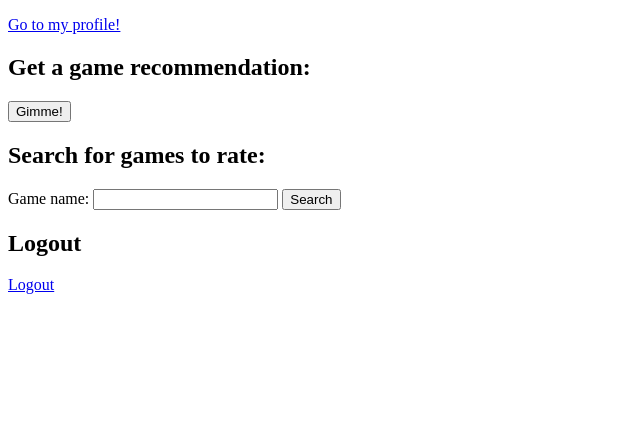
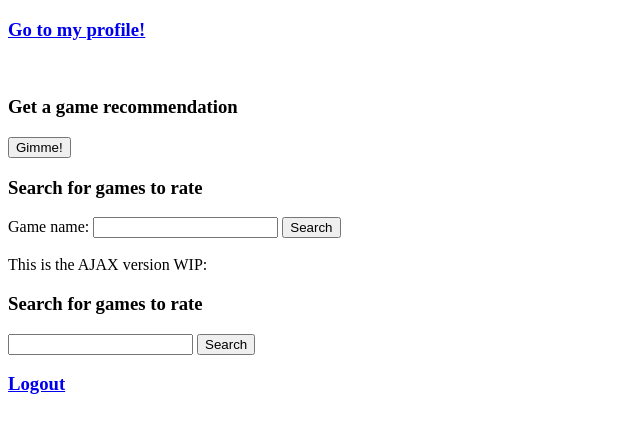
Before and after one commit to ceorourke/game_recommendations, a Flask app: page / in a window 1280 px wide. Shown: the top 433 px of the page, without its empty margins (0-640 px from the left). Run offline with Flask 2, Linux system fonts and the light colour scheme; the visitor is signed in with stand-in values (Sample User, id 1).

Commit message:
Got recommendations working, trying to show search results on homepage with AJAX

```diff
--- a/server.py
+++ b/server.py
@@ -34,75 +34,120 @@ def user_profile(user_id):
     """Show user profile"""
 
     user_info = User.query.filter_by(user_id=user_id).first()
+    account_created = user_info.account_created
+    account_created = str(account_created)[:11]
     system_info = UserSystem.query.filter_by(user_id=user_id).all()
     rating_info = db.session.query(Game.name, Rating.score).join(Rating).filter(Rating.user_id==user_id).all()
 
     return render_template("user_profile.html", user_info=user_info,
                                                 system_info=system_info,
-                                                rating_info=rating_info)
+                                                rating_info=rating_info,
+                                                account_created=account_created)
 
 @app.route("/recommendation")
 def get_recommendation():
     """Show a game the user would probably like"""
 
     recommendations = []
-    game_ids = db.session.query(Game.game_id).all()
-    # get maybe just the first 10 game ids to test!!
-    # game_ids = game_ids[0:30]
-    print "Printing first game id"
-    print game_ids[0][0]
+    games_info = []
 
-    current_user = session["user_id"]
-    target_user = users[current_user-1]
-    # target_game = game_ids[0]
+    for game in games:
+        sims = get_all_similarities(game)
+        raw_pred = predict(sims, users, game)
 
-    for target_game in game_ids:
-        print "Printing target_game"
-        print target_game
-        sims = get_similarities(target_user, target_game[0])
-        raw_pred = predict(sims, users, target_game)
+        if raw_pred > 3.0:
 
-        if raw_pred > 2.0:
-
-            recommendation = (target_game, raw_pred)
+            recommendation = (game, raw_pred)
             recommendations.append(recommendation)
 
-    one_rec = choice(recommendations)
-    game_info = Game.query.filter(Game.game_id==one_rec[0]).first()
-    game_info = game_info.name
-    print "Printing one_rec"
-    print one_rec
-    print type(one_rec)
-    percentage = raw_pred * 5
+    for rec in recommendations:
+        one_game_info = Game.query.filter(Game.game_id==rec[0]).first()
+        name = one_game_info.name
+        percentage = round(rec[1] * 20, 2)
+        games_info.append({"name": name, "percentage": percentage})
+    print "Printing games info"
+    print games_info
 
-    return render_template("recommendation.html", game_info=game_info, percentage=percentage)
+    return render_template("recommendation.html", games_info=games_info)
 
+@app.route("/search.json")
+def search_for_game():
+    """This is me testing out doing the below function in AJAX"""
 
-@app.route("/search")
-def search_game():
-    """Handle search, render game details page"""
-    print "Getting game info"
-    game = request.args.get("search")
+    game = request.args.get("searchField")
+    print "Printing in /search.json, game"
+    print game
     game_info = Game.query.filter(Game.name.like("%"+game+"%")).first()
     game_id = games.index(game_info.game_id)
 
-    print "Getting user info ..."
+    # current_user = session["user_id"]
+    # target_user = users[current_user-1]
 
-    current_user = session["user_id"]
-    target_user = users[current_user-1]
-    target_game = game_id
+    # target_game = game_id
 
-    print "Getting similarities..."
-    sims = get_similarities(target_user, target_game)
-    print "Sims size: {}".format(len(sims))
-    print "Getting predictions..."
-    raw_pred = predict(sims, users, target_game)
-    print "Raw prediction is {}".format(raw_pred)
-    print "Rounding..."
-    prediction = round(raw_pred, 2)
+    # sims = get_similarities(target_user, target_game)
+    # raw_pred = predict(sims, users, target_game)
+    # prediction = round(raw_pred, 2)
 
-    return render_template("game_details.html", game_info=game_info, prediction=prediction)
+    # return jsonify(game_info, prediction)
+    game_stuff = {"game_id": game_id, "name": game_info.name}
 
+    return jsonify(game_stuff)
+
+
+# @app.route("/search")
+# def search_game():
+#     """Handle search, render game details page"""
+#     print "Getting game info"
+#     game = request.args.get("search")
+#     game_info = Game.query.filter(Game.name.like("%"+game+"%")).first()
+#     game_id = games.index(game_info.game_id)
+
+#     # print "Getting user info ..."
+
+#     # current_user = session["user_id"]
+#     # print "Printing users"
+#     # print users[current_user]
+#     # target_user = users[current_user-1]
+#     # target_game = game_id
+
+#     # print "Getting similarities..."
+#     # sims = get_similarities(target_user, target_game)
+#     # print "Sims size: {}".format(len(sims))
+#     # print "Getting predictions..."
+#     # raw_pred = predict(sims, users, target_game)
+#     # print "Raw prediction is {}".format(raw_pred)
+#     # print "Rounding..."
+#     # prediction = round(raw_pred, 2)
+
+
+#     # return render_template("game_details.html", game_info=game_info,
+#     #                        prediction=prediction)
+
+#     return render_template("game_details.html", game_info=game_info)
+
+
+def filt_all(user1, user2, games):
+    """Filter down lists to only include ratings they've both done"""
+
+    result = []
+
+    user1_ratings = [score for game_id, score in sorted(users[user1].items())]
+    user2_ratings = [score for game_id, score in sorted(users[user2].items())]
+
+    users_filt = zip(user1_ratings, user2_ratings, games)
+
+    print "This is users from filt():..."
+    print users_filt
+
+    for u1, u2, game_id in users_filt:
+        if u1 and u2:
+            result.append((u1, u2, game_id))
+
+    print "This is the result from filt():..."
+    print result
+
+    return result
 
 def filt(user1, user2, games):
     """Filter down lists to only include ratings they've both done"""
@@ -125,6 +170,7 @@ def filt(user1, user2, games):
 
 def get_similarities(target_user, target_game):
     """Get the similarity between users based on ratings"""
+    # import pdb; pdb.set_trace()
 
     sims = {}
     for i, user in enumerate(users):
@@ -135,7 +181,27 @@ def get_similarities(target_user, target_game):
             print red_users
             if red_users[0]:
                 sim = pearson(zip(red_users[0], red_users[1]))
+                print "I'm about to print the sim"
+                print sim
                 sims[i] = sim
+    return sims
+
+def get_all_similarities(target_game):
+    """Get the similarity between users based on ratings"""
+    # import pdb; pdb.set_trace()
+
+    sims = {}
+    for user in users.items():
+        print "Printing in get_similarities"
+        if user[0] != session['user_id'] and user[1][target_game]:
+            red_users = filt_all(user[0], session['user_id'], games)
+            print "This is the red_users"
+            print red_users
+            if red_users[0]:
+                sim = pearson(zip(red_users[0], red_users[1]))
+                print "I'm about to print the sim"
+                print sim
+                sims[user[0]] = sim
     return sims
 
 
@@ -282,8 +348,21 @@ if __name__ == "__main__":
     connect_to_db(app)
     print "Connected to DB."
     games = [game.game_id for game in db.session.query(Game.game_id).all()]
-    users = [[Rating.query.filter_by(user_id=user.user_id, game_id=game_id
-              ).first().score if Rating.query.filter_by(user_id=user.user_id,
-                                        game_id=game_id).first() else 0 for game_id in games] for user in User.query.all()]
+    # users = [[Rating.query.filter_by(user_id=user.user_id, game_id=game_id
+    #           ).first().score if Rating.query.filter_by(user_id=user.user_id,
+    #                                     game_id=game_id).first() else 0 for game_id in games] for user in User.query.all()]
+
+    users = {}
+
+    for user in User.query.all():
+        userrating = {}
+        for game in games:
+            gamerating = Rating.query.filter_by(game_id=game, user_id=user.user_id).first()
+            if gamerating:
+                userrating[game] = gamerating.score
+            else:
+                userrating[game] = 0
+
+        users[user.user_id] = userrating
 
     app.run(port=5000, host='0.0.0.0')
--- /dev/null
+++ b/static/games.js
@@ -0,0 +1,16 @@
+"use strict";
+
+function replaceGame(results) {
+    $('#game-info').html(results);
+    console.log("I'm in replaceGame");
+}
+
+function showGame(evt) {
+    var input = $('#search-field').val();
+    var searchInput = {searchField: input};
+    $.get('/search.json', searchInput, replaceGame);
+    console.log("I'm here");
+}
+
+
+$('#search-btn').on('click', showGame);
--- a/templates/base.html
+++ b/templates/base.html
@@ -1,7 +1,9 @@
 <!doctype html>
 <html>
     <head>
+        <meta name="viewport" content="width=device-width, initial-scale=1">
         <title>{% block title %}TITLE HERE{% endblock %}</title>
+
     </head>
 
     <body>
--- a/templates/game_details.html
+++ b/templates/game_details.html
@@ -11,7 +11,7 @@
 
 {% if session.get("user_id") %}
 
-{{ prediction }} is what I think you'll rate it!
+
 
  <form action="/gamerating" method="POST">
         <input type="hidden" name="game_id" value="{{ game_info.game_id }}">
--- a/templates/homepage.html
+++ b/templates/homepage.html
@@ -6,28 +6,47 @@
 
 {% if session.get("user_id") %}
 
-  <p><a href="/user/{{  session.user_id  }}">Go to my profile!</a></p>
+  <h3><a href="/user/{{  session.user_id  }}">Go to my profile!</a></h3><br/>
 
-  <h2>Get a game recommendation: </h2>
+  <h3>Get a game recommendation</h3>
 
-  <form action="/recommendation" method="GET">
-    <input type="submit" value="Gimme!">
-</form>
+    <form action="/recommendation" method="GET">
+      <input type="submit" value="Gimme!">
+    </form>
 
-  <h2>Search for games to rate: </h2>
+  <h3>Search for games to rate</h3>
 
   <form action="/search" method="GET">
     Game name: <input type="text" name="search">
     <input type="submit" value="Search">
     </form>
+<br/>
+  This is the AJAX version WIP:
 
-  <h2>Logout</h2>
-    <p><a href="/logout">Logout</a></p>
+  <form id="search-form">
+    <div class="form-group">
+      <h3>Search for games to rate</h3>
+      <input type="text" name="search-ajax" id="search-field">
+      <button id="search-btn" type="submit">Search</button>
+    </div>
+  </form>
+
+  <div id="game-info"></div>
+
+  <script src="http://code.jquery.com/jquery.js"></script>
+  <script src="/static/games.js"></script>
+
+  <h3><a href="/logout">Logout</a></h3>
 
 {% else %}
-  <h2>Login or Register</h2>
-    <a href="/login">Login</a>/
-    <a href="/register">Register</a></span>
+  <h2>Login or <a href="/register">Register</a></h2>
+    <div id="login">
+      <form action="/login" method="POST">
+        Email: <input type="email" name="email"><br/>
+        Password: <input type="password" name="password"><br/>
+        <input type="submit" value="Login">
+      </form>
+    </div>
 
 {% endif %}
 
--- a/templates/user_profile.html
+++ b/templates/user_profile.html
@@ -9,7 +9,7 @@
 <p>
   <h3> Username: </h3>  {{ user_info.username }}        <br>
   <h3> Email: </h3>     {{ user_info.email }}           <br>
-  <h3> User Since: </h3> {{ user_info.account_created }} <br>
+  <h3> User Since: </h3> {{ account_created }} <br>
   <h3> Systems: </h3>
 
   {% for system in system_info %}
```
Also changed, not shown: seed_data/dbscript.py (+36 -1 lines), templates/recommendation.html (+5 -2 lines).
